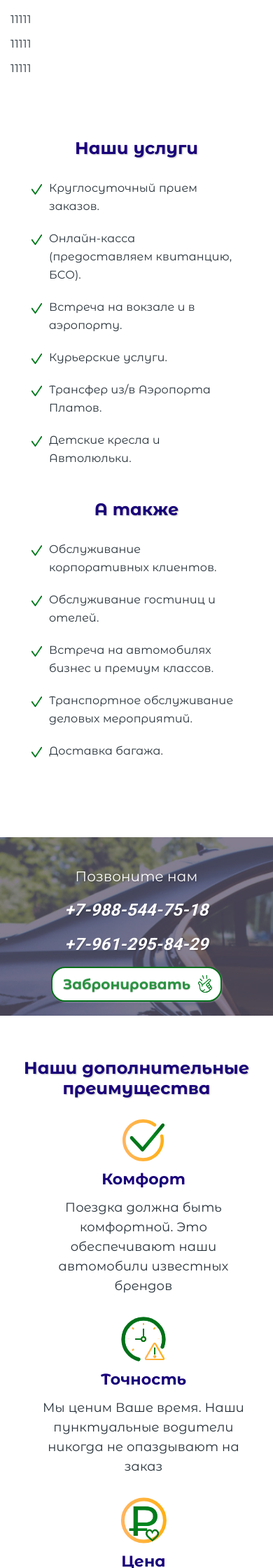
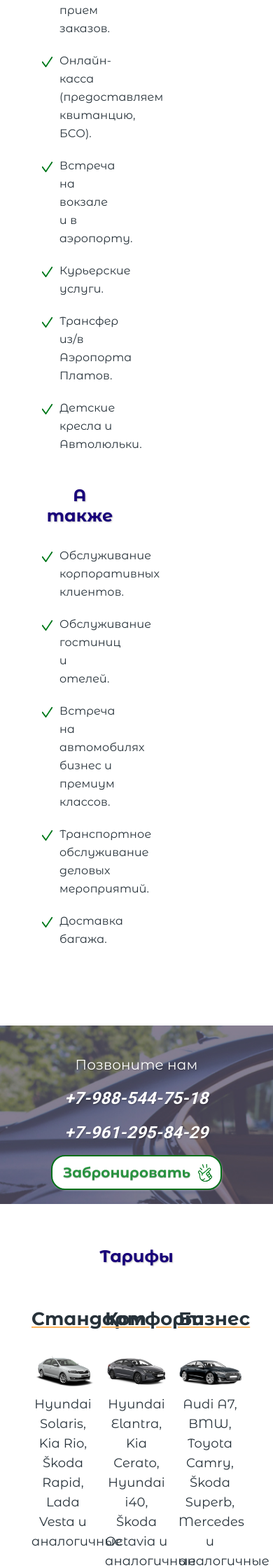
Before and after one commit to alexander-drach/redesign-transfer-rostov, a PHP site: page / in a window 390 px wide. Shown: the part 440-2680 px from the top of the page at 70% size. Run offline with PHP 8.4, Linux system fonts and the light colour scheme.

Commit message:
Rework of some section for desktop layout

```diff
--- a/index.php
+++ b/index.php
@@ -4,29 +4,10 @@
 
   <?php include 'includes/block-phones.php'?>
 
-    <div class="rates">
-      <div class="container">
-        <h2 class="title-section">Тарифы</h2>
-        <ul class="list list_rates">
-          <li class="list__item">
-            <h3 class="rates__title">Заголовок</h3>
-            <div class="rates__thumb">
-              <img src="" alt="">
-            </div>
-            <div class="rates__info">
-              <p>11111</p>
-              <p>11111</p>
-              <p>11111</p>
-            </div>
-          </li><!-- list__item -->
-        </ul>
-
-      </div><!-- container -->
-    </div><!-- rates -->
-
   <section id="services" class="servises">
     <h2 class="title-section">Наши услуги</h2>
-      <div class="wrapper-list-services container">
+    <div class="services__wrap container">
+      <div class="wrapper-list-services ">
         <div class="wrapper__item">
           <ul class="list list_services">
             <li class="list__item">Круглосуточный прием заказов.</li>
@@ -48,15 +29,80 @@
             <li class="list__item">Доставка багажа.</li>
           </ul>
         </div><!-- wrapper__item -->
+      </div>
+
+      <div class="about-item about-item_methods">
+        <p class="item-title">Забронировать автомобиль можете любым удобным для Вас способом:</p>
+        <p class="about-text">Позвонить по телефонам:</p>
+        <div class="about-phones">
+          <?php include 'includes/phones.php'?>
+        </div>
+
+        <p class="about-text">Связаться через мессенджеры:</p>
+
+        <div class="messengers">
+          <?php include 'includes/messengers.php'?>
+        </div>
+
+        <p class="about-text">Написать в соц. сети:</p>
+
+        <ul class="list list_social about-social">
+          <?php include 'includes/social.php'?><?php include 'includes/messengers.php'?>
+        </ul>
+
+        <p class="item-title">Заполнить форму <a href="page-booking.php">бронирования</a></p>
+      </div><!-- methods -->
+
+    </div>
+
     </div><!-- container -->
   </section><!-- servises -->
 
   <div class="booking">
     <p class="booking__slogan">Забронируйте поездку прямо сейчас</p>
-      <p class="booking__call">Позвоните нам  <?php include 'includes/phones.php'?></p>
+    <p class="booking__call">Позвоните нам <?php include 'includes/phones.php'?></p>
     <p class="booking__online">или забронируйте <a href="page-booking.php">онлайн</a> на сайте</p>
     <a href="page-booking.php" class="order-btn">Забронировать</a>
   </div><!-- booking -->
+
+  <div class="rates">
+    <div class="container">
+      <h2 class="title-section">Тарифы</h2>
+      <ul class="list list_rates">
+
+        <li class="list__item">
+          <h3 class="rates__title">Стандарт</h3>
+          <div class="rates__thumb">
+            <img src="img/rates/Kia.png" alt="auto">
+          </div>
+          <div class="rates__info">
+            <p class="list__desc">Hyundai Solaris, Kia Rio, Škoda Rapid, Lada Vesta и аналогичные</p>
+          </div>
+        </li><!-- list__item -->
+        <li class="list__item">
+          <h3 class="rates__title">Комфорт</h3>
+          <div class="rates__thumb">
+            <img src="img/rates/Hyndai.png" alt="auto">
+          </div>
+          <div class="rates__info">
+            <p class="list__desc">Hyundai Elantra, Kia Cerato, Hyundai i40, Škoda Octavia и аналогичные</p>
+          </div>
+        </li><!-- list__item -->
+        <li class="list__item">
+          <h3 class="rates__title">Бизнес</h3>
+          <div class="rates__thumb">
+            <img src="img/rates/Audi.png" alt="auto">
+          </div>
+          <div class="rates__info">
+            <p class="list__desc">Audi A7, BMW, Toyota Camry, Škoda Superb, Mercedes и аналогичные</p>
+          </div>
+        </li><!-- list__item -->
+      </ul>
+      <div class="routs__btn">
+        <a href="page-booking.php" class="routs__link">Забронировать</a>
+      </div>
+    </div><!-- container -->
+  </div><!-- rates -->
 
   <section class="features">
     <h2 class="title-section">Наши дополнительные преимущества</h2>
--- a/style.css
+++ b/style.css
@@ -5,7 +5,7 @@
 
 html {
     height: 100%;
-  }
+}
 
 :root {
     --titles: #19017a;
@@ -48,7 +48,6 @@ button:hover {
     max-width: 1280px;
     padding: 0 15px;
     margin: 0 auto;
-    /*outline: 1px solid green;*/
 }
 
 h1,
@@ -260,7 +259,12 @@ textarea {
     position: fixed;
     width: 100%;
     height: 100%;
-    background: linear-gradient(180deg, rgba(25, 1, 122, 0.9) 13.54%, rgba(72, 67, 143, 0.7) 78.65%, rgba(114, 201, 228, 0.5) 96.87%);
+    background: linear-gradient(
+        180deg,
+        rgba(25, 1, 122, 0.9) 13.54%,
+        rgba(72, 67, 143, 0.7) 78.65%,
+        rgba(114, 201, 228, 0.5) 96.87%
+    );
     z-index: 50;
     padding-top: 100px;
     overflow-y: auto;
@@ -314,7 +318,7 @@ textarea {
     text-align: center;
 }
 
-.header-page.open .main-menu li a{
+.header-page.open .main-menu li a {
     color: #ffffff;
 }
 /* header end*/
@@ -475,41 +479,37 @@ textarea {
 
 /* FRONT-PAGE */
 
-/*tabs */
-
-.list_rates {
-
-}
-
-.list__item {
-
-}
-
-.rates__title {
-
-}
-
-.rates__thumb {
-
-}
-
-.rates__info {
-
-}
-/*tabs end */
-
 /* rates */
 .rates {
     margin-bottom: 90px;
 }
 
-.rates .title-section {
-    text-align: left;
-}
-
 .rates .routs__link {
     font-weight: bold;
 }
+
+.rates .list__item {
+    width: calc(100% / 3 - 75px);
+}
+
+.list_rates {
+    display: flex;
+    justify-content: space-between;
+}
+
+.rates__title {
+    font-weight: bold;
+    font-size: 26px;
+    line-height: 30px;
+    text-decoration: underline;
+    text-decoration-color: var(--orange);
+}
+
+.rates__title,
+.rates__info {
+    text-align: center;
+}
+
 /* rates end*/
 
 /* services */
@@ -523,16 +523,24 @@ textarea {
 
 .wrapper-list-services {
     display: flex;
-}
-
-.wrapper-list-services .wrapper__item {
-    width: 50%;
-}
-
-.wrapper__item:first-child {
+    flex-direction: column;
+    width: 55%;
+}
+
+.wrapper__item {
+    width: 100%;
+}
+
+.services__wrap {
+    display: flex;
+    justify-content: space-between;
+}
+
+/* .wrapper__item:first-child {
     margin-right: 30px;
-}
-.wrapper-list-services .list__item {
+} */
+
+.wrapper__item .list__item {
     position: relative;
     margin-bottom: 20px;
     padding-left: 35px;
@@ -540,7 +548,7 @@ textarea {
     line-height: 36px;
 }
 
-.wrapper-list-services .list__item:before {
+.wrapper__item .list__item:before {
     content: "";
     position: absolute;
     left: 0;
@@ -567,7 +575,7 @@ textarea {
 }
 
 .booking p {
-    font-family: 'Montserrat Alternates';
+    font-family: "Montserrat Alternates";
     font-style: normal;
     font-weight: bold;
     font-size: 32px;
@@ -639,8 +647,6 @@ textarea {
     /* letter-spacing: 0.01em; */
 }
 
-
-
 .list__desc {
     font-size: 22px;
     line-height: 42px;
@@ -726,6 +732,11 @@ textarea {
 .routs .title-section {
     margin-bottom: 90px;
 }
+
+.routs__btn {
+    text-align: center;
+    display: none;
+}
 /* routs end */
 
 /* FRONT-PAGE END*/
@@ -771,7 +782,7 @@ textarea {
 }
 
 .label span,
-.radio span{
+.radio span {
     color: #bdbdbd;
     font-weight: bold;
 }
@@ -820,17 +831,21 @@ select {
 /* BOOKING-PAGE END */
 
 /* ABOUT-PAGE */
-.about-main .about-text {
+.about-text {
     font-size: 22px;
 }
 
-.about-main .item-title {
+.item-title {
     font-size: 32px;
     line-height: 42px;
     text-align: center;
     /* letter-spacing: 0.01em; */
     font-weight: bold;
 }
+
+.item-title a {
+    text-decoration: underline;
+}
 /* about */
 .about {
     margin-bottom: 90px;
@@ -849,6 +864,7 @@ select {
     display: flex;
     flex-direction: column;
     align-items: center;
+    justify-content: center;
     width: 500px;
 }
 
@@ -980,6 +996,10 @@ select {
         margin-bottom: 40px;
     }
 
+    .rates .list__item {
+        width: calc(100% / 3 - 50px);
+    }
+
     /* booking page */
     .container_form {
         padding-left: 15px;
@@ -1023,7 +1043,6 @@ select {
         height: 20px;
     }
     /* about page end*/
-
 }
 
 @media (max-width: 992px) {
@@ -1046,6 +1065,18 @@ select {
 
     .phones_header .phones__item:last-child {
         margin-bottom: 0;
+    }
+
+    .list_rates {
+        padding: 30px;
+    }
+
+    .rates .list__item {
+        width: calc(100% / 3 - 30px);
+    }
+
+    .about-item_methods {
+        display: none;
     }
 
     .booking .phones__item {
@@ -1079,12 +1110,12 @@ select {
 
     .about-item_methods {
         align-items: flex-start;
-        width: 100%
+        width: 100%;
     }
 
     .transfer-text {
         flex: 1;
-        margin-right:0;
+        margin-right: 0;
     }
 
     .transfer-img {
@@ -1124,6 +1155,27 @@ select {
         margin-bottom: 60px;
     }
 
+    .rates {
+        margin-bottom: 70px;
+    }
+
+    .rates .list__item {
+        width: calc(100% / 3 - 10px);
+    }
+
+    .rates__thumb {
+        max-width: 150px;
+        margin: auto;
+    }
+
+    .rates .title-section {
+        text-align: center;
+    }
+
+    .routs__btn {
+        display: block;
+    }
+
     .booking {
         padding-bottom: 20px;
         background-image: url(./img/bg-booking-front-tablet.jpg);
@@ -1162,10 +1214,6 @@ select {
         font-size: 28px;
         line-height: 38px;
         /* letter-spacing: 0.01em; */
-    }
-
-    .rates .title-section {
-        text-align: center;
     }
 
     .tabs {
@@ -1211,8 +1259,6 @@ select {
     .features .list__item {
         width: calc(100% / 2 - 50px);
         margin-bottom: 30px;
-        /* margin-left: 20px;
-        margin-right: 20px; */
         padding-left: 15px;
         padding-right: 15px;
     }
@@ -1229,10 +1275,11 @@ select {
         min-height: 250px;
     }
 
-    .tabs-wrapper .routs__link {
+    .routs__link {
         display: block;
         margin: auto;
         width: 240px;
+        padding: 12px 0;
         background: radial-gradient(50% 50% at 50% 50%, #02861f 28.65%, #016f19 100%), rgba(2, 134, 31, 0.8);
         box-shadow: 1px 1px 2px rgba(0, 0, 0, 0.25);
         color: #ffffff;
@@ -1244,6 +1291,8 @@ select {
 
     .wrapper-list-services {
         padding: 0 45px;
+        display: flex;
+        justify-content: space-between;
     }
 
     .routs__title {
@@ -1272,7 +1321,7 @@ select {
         font-size: 18px;
         line-height: 28px;
         letter-spacing: 0.01em;
-        font-family: 'Montserrat Alternates';
+        font-family: "Montserrat Alternates";
     }
 
     .footer-page h3,
@@ -1281,7 +1330,7 @@ select {
         font-size: 20px;
         line-height: 30px;
         font-weight: bold;
-        font-family: 'Roboto';
+        font-family: "Roboto";
     }
 
     .email-footer {
@@ -1291,7 +1340,7 @@ select {
     .phohes_footer {
         font-weight: bold;
         margin-bottom: 20px;
-        font-family: 'Roboto';
+        font-family: "Roboto";
     }
 
     .wrapper-list-services .list__item {
@@ -1362,7 +1411,6 @@ select {
 }
 
 @media (max-width: 700px) {
-
     .booking__call {
         display: flex;
         flex-direction: column;
@@ -1418,7 +1466,8 @@ select {
         flex-wrap: wrap;
     }
 
-    .field-group label, .radio-group {
+    .field-group label,
+    .radio-group {
         width: 100%;
         margin-bottom: 20px;
     }
@@ -1563,5 +1612,4 @@ select {
 }
 
 @media (max-width: 375px) {
-
-}
+}
```
Also changed, not shown: img/rates/Audi.png (added), img/rates/Hyndai.png (added), img/rates/Kia.png (added). Lines whose indentation alone changed are shown as unchanged.
